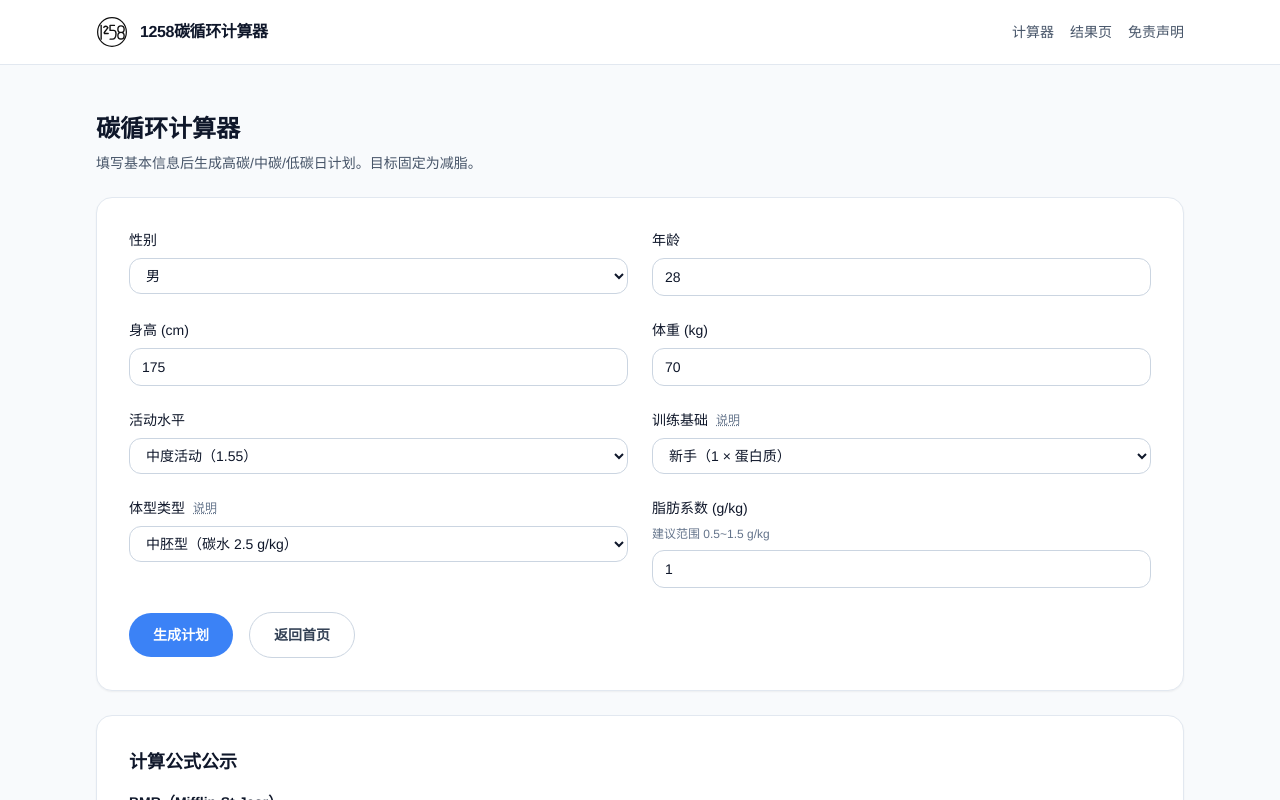
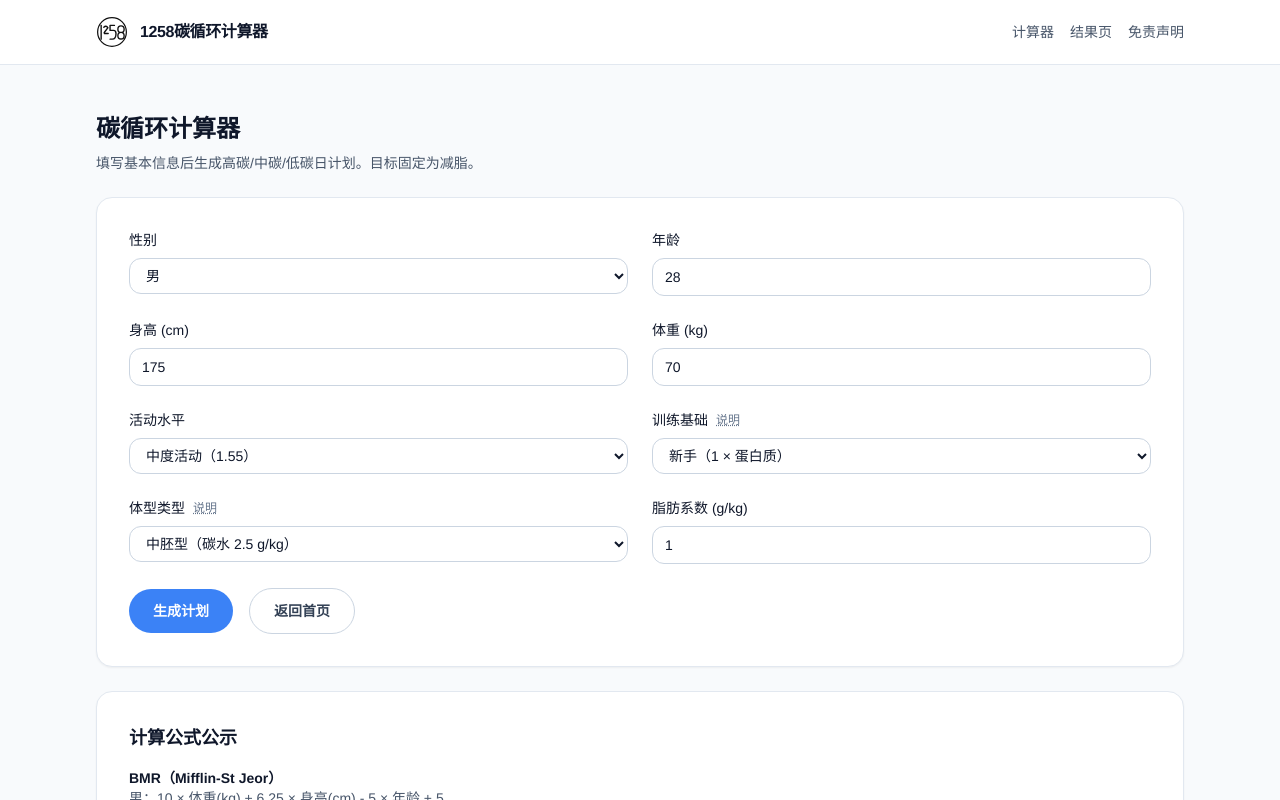
Before and after one commit to 18haventgirl/1258Cloop, a React (Vite) app: page /calculator in a window 1280 px wide. Shown: the top 800 px of the page. Built offline with nearby package versions, Linux system fonts and the light colour scheme.

Commit message:
chore: remove fat factor hint

```diff
--- a/src/components/form/CalculatorForm.tsx
+++ b/src/components/form/CalculatorForm.tsx
@@ -101,11 +101,7 @@ const CalculatorForm = () => {
             </Select>
           </FieldGroup>
 
-          <FieldGroup
-            label="脂肪系数 (g/kg)"
-            hint="建议范围 0.5~1.5 g/kg"
-            error={errors.fatFactor?.message}
-          >
+          <FieldGroup label="脂肪系数 (g/kg)" error={errors.fatFactor?.message}>
             <Input type="number" step="0.1" min={0.5} max={1.5} {...register('fatFactor')} />
           </FieldGroup>
         </div>
```
